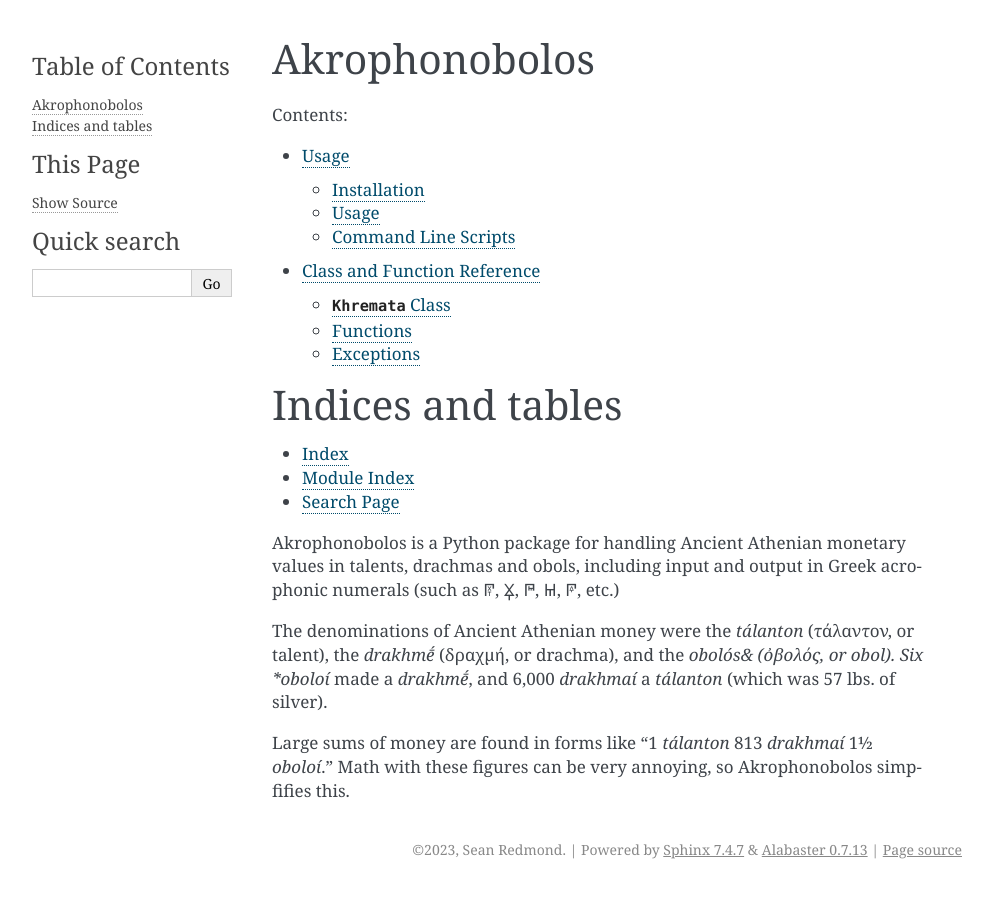
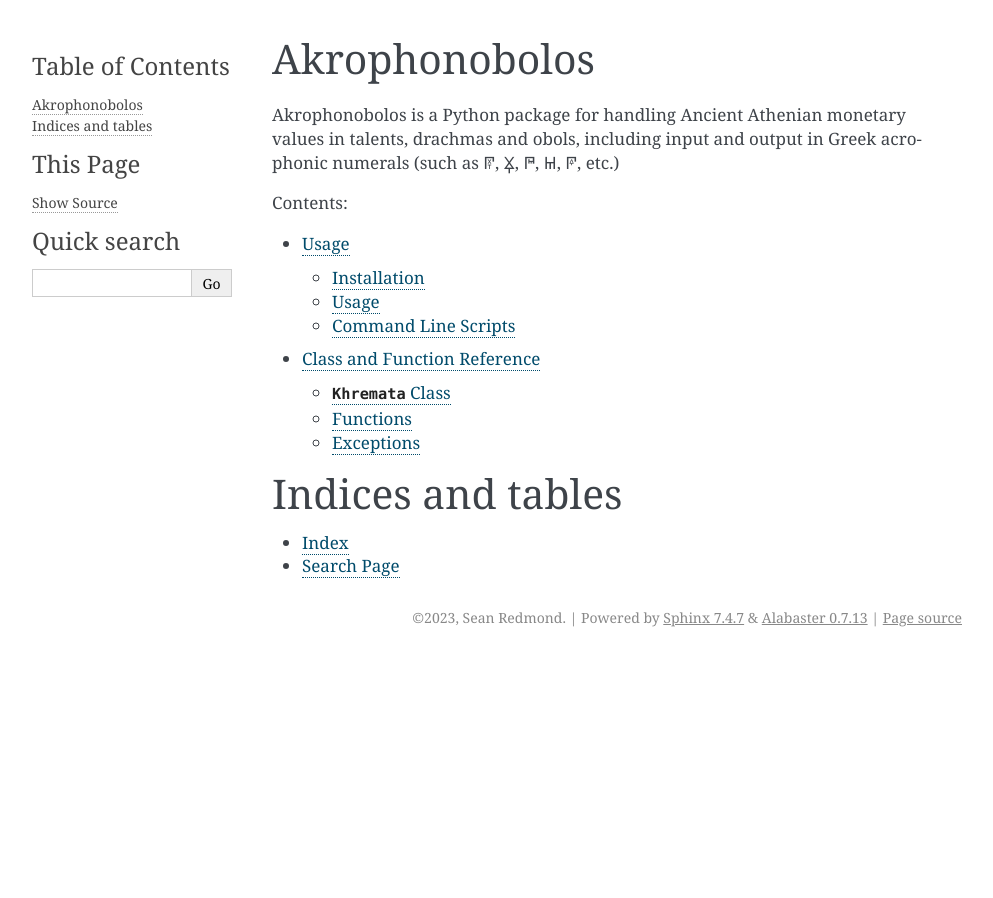
Before and after one commit to seanredmond/Akrophonobolos, a Sphinx documentation site: the page built from docs/index.rst, in a window 1280 px wide. Shown: the whole page, without its empty margins (148-1141 px from the left). Built offline with Sphinx 7.4.7, drawn with Linux system fonts in a browser that asks for light colours.

Commit message:
Remove modindex

```diff
--- a/docs/index.rst
+++ b/docs/index.rst
@@ -18,19 +23,4 @@ Indices and tables
 ==================
 
 * :ref:`genindex`
-* :ref:`modindex`
 * :ref:`search`
-
-
-Akrophonobolos is a Python package for handling Ancient Athenian
-monetary values in talents, drachmas and obols, including input and
-output in Greek acrophonic numerals (such as 𐅎, 𐅍, 𐅌, 𐅋, 𐅊, etc.)
-
-The denominations of Ancient Athenian money were the *tálanton*
-(τάλαντον, or talent), the *drakhmḗ* (δραχμή, or drachma), and the
-*obolós& (ὀβολός, or obol). Six *oboloí* made a *drakhmḗ*, and 6,000
-*drakhmaí* a *tálanton* (which was 57 lbs. of silver).
-
-Large sums of money are found in forms like “1 *tálanton* 813
-*drakhmaí* 1½ *oboloí*.” Math with these figures can be very annoying,
-so Akrophonobolos simpfifies this.
```
Also changed, not shown: other parts of docs/index.rst (+5 -0 lines).
